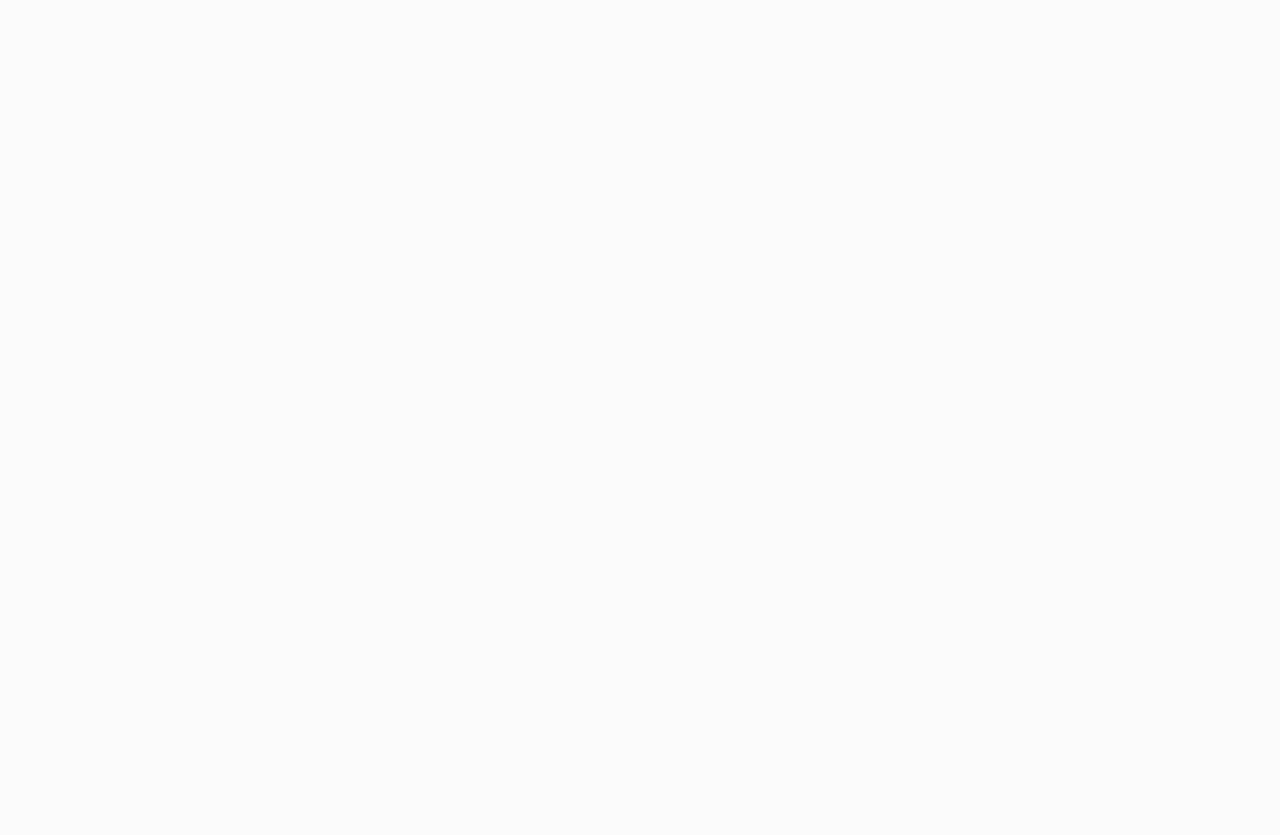
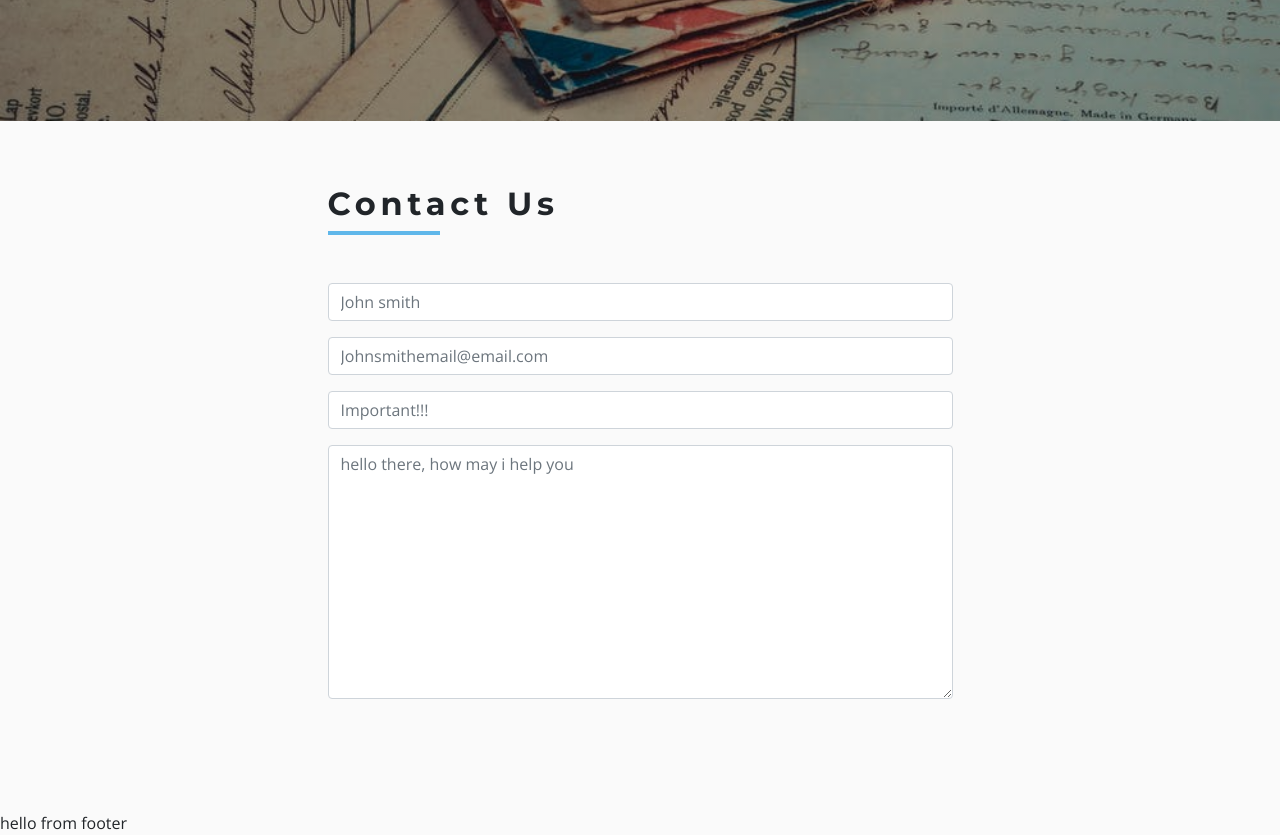
Before and after one commit to jn-html/Techi-store, a React (Create React App) app: page /contact in a window 1280 px wide. Shown: the part 420-1255 px from the top of the page. Before the commit the page ends 800 px from the top, so only its background shows below. Built offline with nearby package versions, Linux system fonts and the light colour scheme.

Commit message:
Contact page and form

```diff
--- /dev/null
+++ b/src/components/ContactPage/contact.js
@@ -0,0 +1,52 @@
+import React from 'react';
+import Title from '../Title';
+
+export default function contact() {
+   return (
+      <section className="py-5">
+         <div className="row">
+            <div className="col-10 mx-auto col-md-6 my-3">
+            <Title title="Contact us" />
+               <form className="my-5">
+               {/* first */}
+               <div className="form-group">
+                  <input
+                     type="text"
+                     name="firstName"
+                     className="form-control"
+                     placeholder="John smith"
+                  />
+               </div>
+               {/* email */}
+               <div className="form-group">
+                  <input
+                     type="email"
+                     name="email"
+                     className="form-control"
+                     placeholder="Johnsmithemail@email.com"
+                  />
+               </div>
+               {/* subject */}
+               <div className="form-group">
+                  <input
+                     type="text"
+                     name="firstName"
+                     className="form-control"
+                     placeholder="Important!!!"
+                  />
+               </div>
+               {/* message */}
+               <div className="form-group">
+                  <textarea
+                     name="message"
+                     className="form-control"
+                     rows="10"
+                     placeholder="hello there, how may i help you"
+                  />
+               </div>
+               </form>
+            </div>
+         </div>
+      </section>
+   )
+}
--- a/src/pages/ContactPage.js
+++ b/src/pages/ContactPage.js
@@ -1,9 +1,13 @@
 import React from 'react';
+import Hero from '../components/Hero';
+import contactImg from '../images/contactBcg.jpeg';
+import Contact from '../components/ContactPage/contact';
 
 export default function ContactPage() {
    return (
       <>
-         <h1> Hello from Contact page </h1>
+         <Hero img={contactImg} > </Hero>
+         <Contact />
       </>
    );
 }
```
